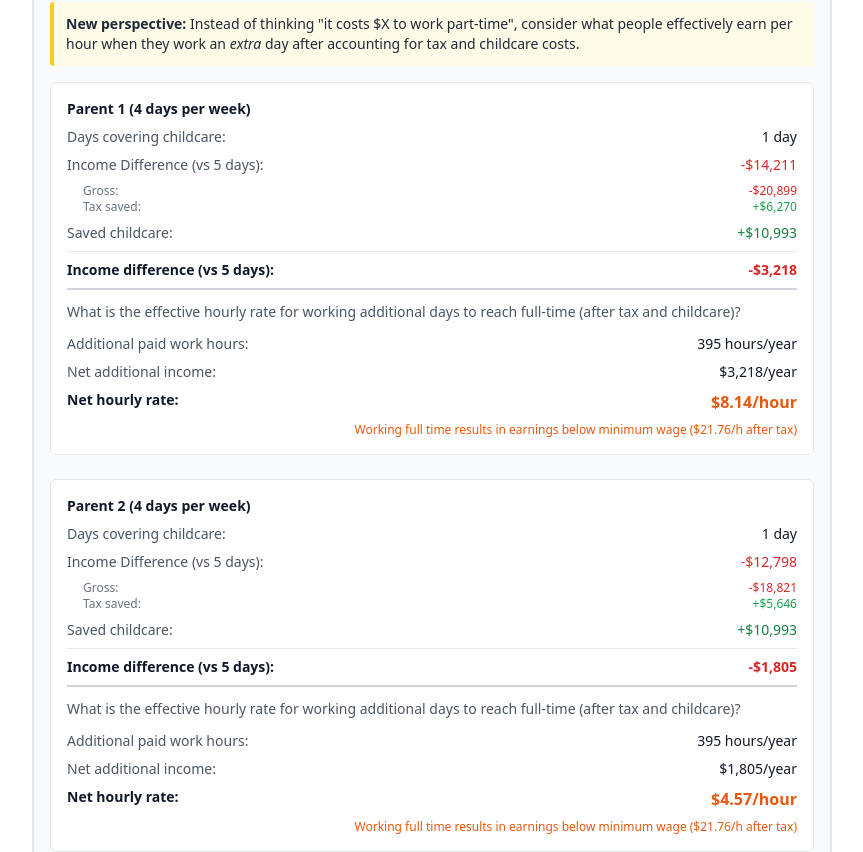
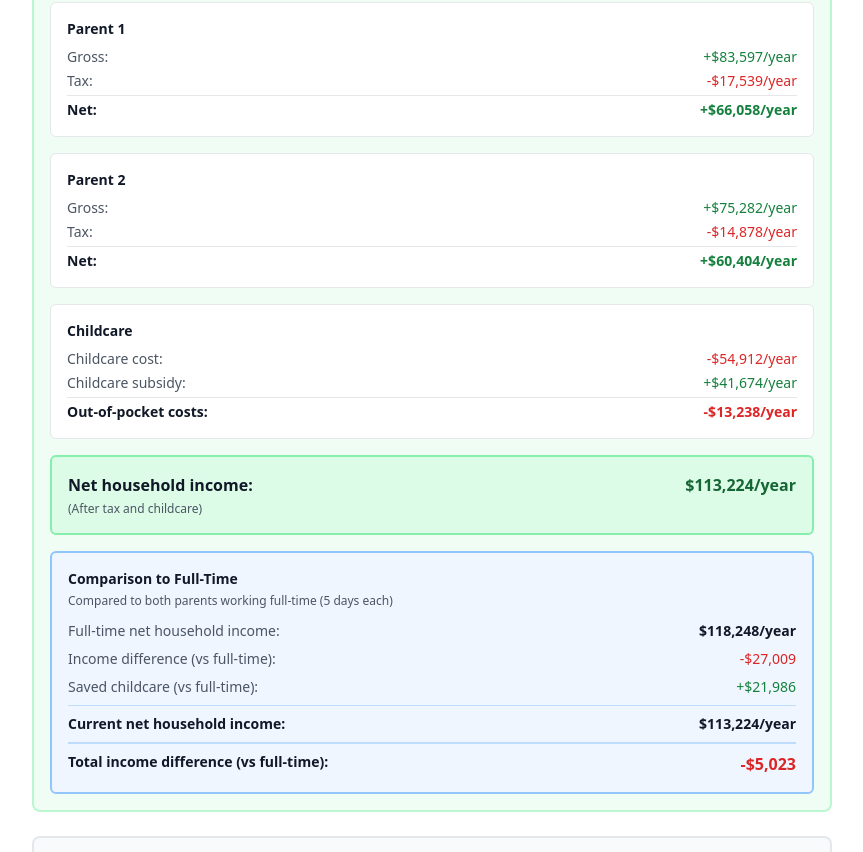
Before and after one commit to aussiedatagal/return-to-work-cost, a React (Vite) app: page / in a window 1280 px wide. Shown: the part 5738-6590 px from the top of the page, without its empty margins (208-1071 px from the left). Built offline with nearby package versions, Linux system fonts and the light colour scheme.

Commit message:
Add net income summary

```diff
--- a/src/components/SharingChildcareLoad.tsx
+++ b/src/components/SharingChildcareLoad.tsx
@@ -704,6 +704,167 @@ export default function SharingChildcareLoad({
         )}
       </div>
 
+      {/* Net Household Income Breakdown */}
+      <div className="bg-green-50 border-2 border-green-200 rounded-lg p-3 md:p-4 mb-4 md:mb-6">
+        <h3 className="text-xs md:text-base font-semibold text-gray-900 mb-3 md:mb-4">Net Household Income Breakdown</h3>
+
+        <div className="space-y-4">
+          {/* Parent 1 Breakdown */}
+          <div className="bg-white rounded-md p-3 md:p-4 border border-gray-200">
+            <h4 className="text-xs md:text-sm font-semibold text-gray-900 mb-2">Parent 1</h4>
+            <div className="space-y-1 text-xs md:text-sm">
+              <div className="flex justify-between">
+                <span className="text-gray-600">Gross:</span>
+                <span className="font-medium text-green-700">
+                  +${Math.round(firstParentProRataIncome).toLocaleString()}/year
+                </span>
+              </div>
+              <div className="flex justify-between">
+                <span className="text-gray-600">Tax:</span>
+                <span className="font-medium text-red-600">
+                  -${Math.round(firstParentProRataIncome - partTimeFirstParentAfterTax).toLocaleString()}/year
+                </span>
+              </div>
+              <div className="flex justify-between border-t border-gray-200 pt-1">
+                <span className="font-semibold text-gray-900">Net:</span>
+                <span className="font-bold text-green-700">
+                  +${Math.round(partTimeFirstParentAfterTax).toLocaleString()}/year
+                </span>
+              </div>
+            </div>
+          </div>
+
+          {/* Parent 2 Breakdown */}
+          <div className="bg-white rounded-md p-3 md:p-4 border border-gray-200">
+            <h4 className="text-xs md:text-sm font-semibold text-gray-900 mb-2">Parent 2</h4>
+            <div className="space-y-1 text-xs md:text-sm">
+              <div className="flex justify-between">
+                <span className="text-gray-600">Gross:</span>
+                <span className="font-medium text-green-700">
+                  +${Math.round(secondParentProRataIncome).toLocaleString()}/year
+                </span>
+              </div>
+              <div className="flex justify-between">
+                <span className="text-gray-600">Tax:</span>
+                <span className="font-medium text-red-600">
+                  -${Math.round(secondParentProRataIncome - partTimeSecondParentAfterTax).toLocaleString()}/year
+                </span>
+              </div>
+              <div className="flex justify-between border-t border-gray-200 pt-1">
+                <span className="font-semibold text-gray-900">Net:</span>
+                <span className="font-bold text-green-700">
+                  +${Math.round(partTimeSecondParentAfterTax).toLocaleString()}/year
+                </span>
+              </div>
+            </div>
+          </div>
+
+          {/* Childcare Breakdown */}
+          <div className="bg-white rounded-md p-3 md:p-4 border border-gray-200">
+            <h4 className="text-xs md:text-sm font-semibold text-gray-900 mb-2">Childcare</h4>
+            <div className="space-y-1 text-xs md:text-sm">
+              <div className="flex justify-between">
+                <span className="text-gray-600">Childcare cost:</span>
+                <span className="font-medium text-red-600">
+                  -${Math.round(partTimeCosts.totalChildcareCost * 26).toLocaleString()}/year
+                </span>
+              </div>
+              <div className="flex justify-between">
+                <span className="text-gray-600">Childcare subsidy:</span>
+                <span className="font-medium text-green-700">
+                  +${Math.round(partTimeCosts.totalChildcareSubsidy * 26).toLocaleString()}/year
+                </span>
+              </div>
+              <div className="flex justify-between border-t border-gray-200 pt-1">
+                <span className="font-semibold text-gray-900">Out-of-pocket costs:</span>
+                <span className="font-bold text-red-600">
+                  -${Math.round(partTimeChildcareOutOfPocket).toLocaleString()}/year
+                </span>
+              </div>
+            </div>
+          </div>
+
+          {/* Net Household Income */}
+          <div className="bg-green-100 rounded-md p-3 md:p-4 border-2 border-green-300">
+            <div className="flex justify-between text-sm md:text-base">
+              <span className="font-semibold text-gray-900">Net household income:</span>
+              <span className="font-bold text-green-800">
+                ${Math.round(partTimeNetIncome).toLocaleString()}/year
+              </span>
+            </div>
+            <p className="text-xs text-gray-600 mt-1">(After tax and childcare)</p>
+          </div>
+
+          {/* Full-Time Comparison */}
+          {!bothFullTime && (
+            <div className="bg-blue-50 rounded-md p-3 md:p-4 border-2 border-blue-300 mt-4">
+              <h4 className="text-xs md:text-sm font-semibold text-gray-900 mb-1">Comparison to Full-Time</h4>
+              <p className="text-xs text-gray-600 mb-3">Compared to both parents working full-time (5 days each)</p>
+              <div className="space-y-2 text-xs md:text-sm">
+                <div className="flex justify-between">
+                  <span className="text-gray-600">Full-time net household income:</span>
+                  <span className="font-semibold text-gray-900">
+                    ${Math.round(fullTimeNetIncome).toLocaleString()}/year
+                  </span>
+                </div>
+                <div className="flex justify-between">
+                  <span className="text-gray-600">Income difference (vs full-time):</span>
+                  <span className="font-medium text-red-600">
+                    -${Math.round(Math.abs(
+                      (firstParentDays < 5 ? firstParentLostIncomeAfterTax : 0) +
+                      (secondParentDays < 5 ? secondParentLostIncomeAfterTax : 0)
+                    )).toLocaleString()}
+                  </span>
+                </div>
+                <div className="flex justify-between">
+                  <span className="text-gray-600">Saved childcare (vs full-time):</span>
+                  <span className="font-medium text-green-700">
+                    +${Math.round(
+                      (firstParentDays < 5 ? firstParentSavedChildcare : 0) +
+                      (secondParentDays < 5 ? secondParentSavedChildcare : 0) +
+                      (daysCoveredByNonParents > 0 ? familySupportSavedChildcare : 0)
+                    ).toLocaleString()}
+                  </span>
+                </div>
+                <div className="flex justify-between border-t border-blue-200 pt-2">
+                  <span className="font-semibold text-gray-900">Current net household income:</span>
+                  <span className="font-bold text-gray-900">
+                    ${Math.round(partTimeNetIncome).toLocaleString()}/year
+                  </span>
+                </div>
+                <div className="flex justify-between border-t-2 border-blue-200 pt-2">
+                  {(() => {
+                    const totalNetCost = (firstParentDays < 5 ? firstParentNetCost : 0) +
+                      (secondParentDays < 5 ? secondParentNetCost : 0) -
+                      (daysCoveredByNonParents > 0 ? familySupportSavedChildcare : 0)
+                    return (
+                      <>
+                        <span className="font-semibold text-gray-900">
+                          Total income difference (vs full-time):
+                        </span>
+                        <span className={`font-bold text-base ${totalNetCost >= 0 ? 'text-red-600' : 'text-green-600'}`}>
+                          {totalNetCost >= 0 ? '-' : '+'}${Math.round(Math.abs(totalNetCost)).toLocaleString()}
+                        </span>
+                      </>
+                    )
+                  })()}
+                </div>
+                {(() => {
+                  const totalNetCost = (firstParentDays < 5 ? firstParentNetCost : 0) +
+                    (secondParentDays < 5 ? secondParentNetCost : 0) -
+                    (daysCoveredByNonParents > 0 ? familySupportSavedChildcare : 0)
+                  return totalNetCost < 0 ? (
+                    <p className="text-xs text-green-600 mt-1 italic text-right">
+                      Working part-time actually results in a higher net income.
+                    </p>
+                  ) : null
+                })()}
+              </div>
+            </div>
+          )}
+        </div>
+      </div>
+
       {/* Cost/Benefit Breakdown */}
       <div className="bg-gray-50 border-2 border-gray-200 rounded-lg p-3 md:p-4 mb-4 md:mb-6">
         <h3 className="text-xs md:text-base font-semibold text-gray-900 mb-3 md:mb-4">Cost/Benefit Breakdown</h3>
@@ -739,7 +900,7 @@ export default function SharingChildcareLoad({
                   </span>
                 </div>
                 <div className="flex justify-between">
-                  <span className="text-gray-600">Income Difference (vs 5 days):</span>
+                  <span className="text-gray-600">Income Difference (vs full-time):</span>
                   <span className="font-medium text-red-600">
                     -${Math.round(Math.abs(firstParentLostIncomeAfterTax)).toLocaleString()}
                   </span>
@@ -762,7 +923,7 @@ export default function SharingChildcareLoad({
                 </div>
                 <div className="flex justify-between border-t border-gray-200 pt-2">
                   <span className="font-semibold text-gray-900">
-                    Income difference (vs 5 days):
+                    Income difference (vs full-time):
                   </span>
                   <span className={`font-bold ${firstParentNetCost >= 0 ? 'text-red-600' : 'text-green-600'}`}>
                     {firstParentNetCost >= 0 ? '-' : '+'}${Math.round(Math.abs(firstParentNetCost)).toLocaleString()}
@@ -834,7 +995,7 @@ export default function SharingChildcareLoad({
                   </span>
                 </div>
                 <div className="flex justify-between">
-                  <span className="text-gray-600">Income Difference (vs 5 days):</span>
+                  <span className="text-gray-600">Income Difference (vs full-time):</span>
                   <span className="font-medium text-red-600">
                     -${Math.round(Math.abs(secondParentLostIncomeAfterTax)).toLocaleString()}
                   </span>
@@ -857,7 +1018,7 @@ export default function SharingChildcareLoad({
                 </div>
                 <div className="flex justify-between border-t border-gray-200 pt-2">
                   <span className="font-semibold text-gray-900">
-                    Income difference (vs 5 days):
+                    Income difference (vs full-time):
                   </span>
                   <span className={`font-bold ${secondParentNetCost >= 0 ? 'text-red-600' : 'text-green-600'}`}>
                     {secondParentNetCost >= 0 ? '-' : '+'}${Math.round(Math.abs(secondParentNetCost)).toLocaleString()}
@@ -934,62 +1095,6 @@ export default function SharingChildcareLoad({
                     ${Math.round(familySupportSavedChildcare).toLocaleString()}
                   </span>
                 </div>
-              </div>
-            </div>
-          )}
-
-          {/* Summary */}
-          {(firstParentDays < 5 || secondParentDays < 5) && (
-            <div className="bg-blue-50 rounded-md p-3 md:p-4 border-2 border-blue-300 mt-4">
-              <h4 className="text-xs md:text-sm font-semibold text-gray-900 mb-1">Summary</h4>
-              <p className="text-xs text-gray-600 mb-3">Compared to both parents working full-time (5 days each)</p>
-              <div className="space-y-2 text-xs md:text-sm">
-                <div className="flex justify-between">
-                  <span className="text-gray-600">Total Income Difference (vs 5 days):</span>
-                  <span className="font-medium text-red-600">
-                    -${Math.round(Math.abs(
-                      (firstParentDays < 5 ? firstParentLostIncomeAfterTax : 0) +
-                      (secondParentDays < 5 ? secondParentLostIncomeAfterTax : 0)
-                    )).toLocaleString()}
-                  </span>
-                </div>
-                <div className="flex justify-between">
-                  <span className="text-gray-600">Total saved childcare (vs full-time):</span>
-                  <span className="font-medium text-green-700">
-                    +${Math.round(
-                      (firstParentDays < 5 ? firstParentSavedChildcare : 0) +
-                      (secondParentDays < 5 ? secondParentSavedChildcare : 0) +
-                      (daysCoveredByNonParents > 0 ? familySupportSavedChildcare : 0)
-                    ).toLocaleString()}
-                  </span>
-                </div>
-                <div className="flex justify-between border-t-2 border-blue-200 pt-2">
-                  {(() => {
-                    const totalNetCost = (firstParentDays < 5 ? firstParentNetCost : 0) +
-                      (secondParentDays < 5 ? secondParentNetCost : 0) -
-                      (daysCoveredByNonParents > 0 ? familySupportSavedChildcare : 0)
-                    return (
-                      <>
-                        <span className="font-semibold text-gray-900">
-                          Total income difference (vs 5 days):
-                        </span>
-                        <span className={`font-bold text-lg ${totalNetCost >= 0 ? 'text-red-600' : 'text-green-600'}`}>
-                          {totalNetCost >= 0 ? '-' : '+'}${Math.round(Math.abs(totalNetCost)).toLocaleString()}
-                        </span>
-                      </>
-                    )
-                  })()}
-                </div>
-                {(() => {
-                  const totalNetCost = (firstParentDays < 5 ? firstParentNetCost : 0) +
-                    (secondParentDays < 5 ? secondParentNetCost : 0) -
-                    (daysCoveredByNonParents > 0 ? familySupportSavedChildcare : 0)
-                  return totalNetCost < 0 ? (
-                    <p className="text-xs text-green-600 mt-1 italic text-right">
-                      Working 4 days actually results in a higher net income.
-                    </p>
-                  ) : null
-                })()}
               </div>
             </div>
           )}
```
